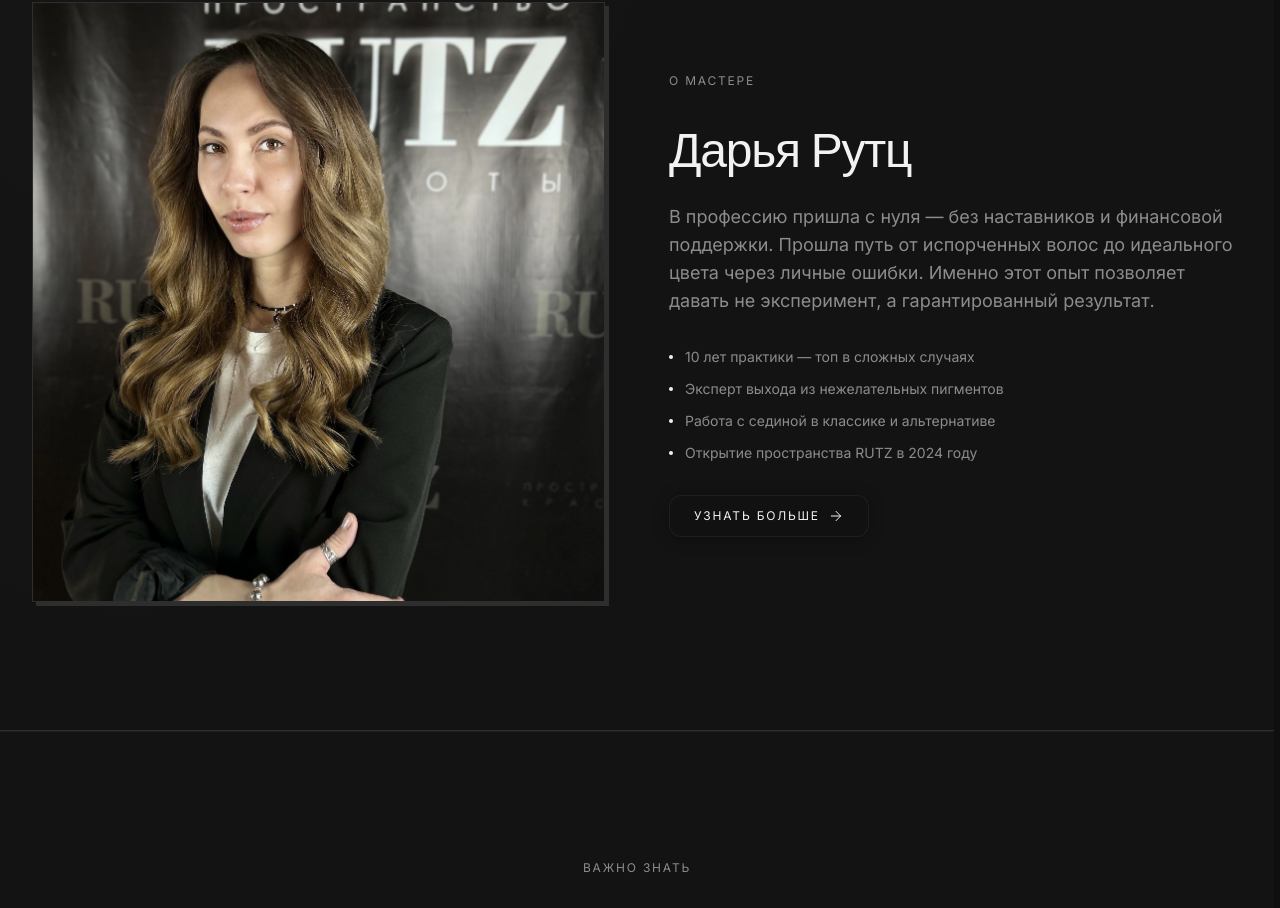
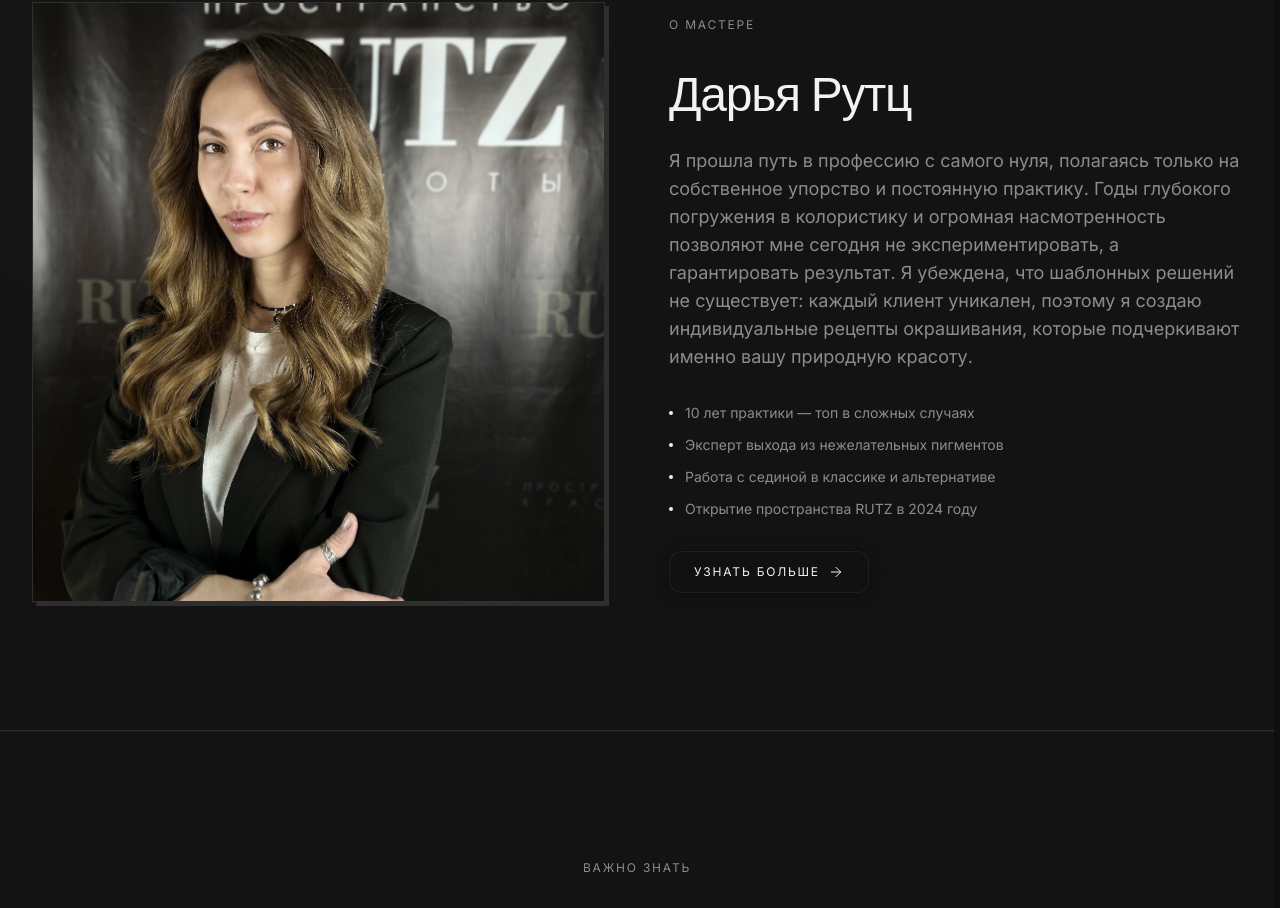
Before and after one commit to dmnbugaev/Rutz, a Next.js app: page / in a window 1280 px wide. Shown: the part 935-1843 px from the top of the page. Built offline with nearby package versions, Linux system fonts and the light colour scheme; a web font is replaced by a local one.

Commit message:
изменил текст

```diff
--- a/app/page.tsx
+++ b/app/page.tsx
@@ -124,9 +124,12 @@ export default function HomePage() {
                   Дарья Рутц
                 </h2>
                 <p className="text-base sm:text-lg text-muted-foreground leading-relaxed">
-                  В профессию пришла с нуля — без наставников и финансовой поддержки.
-                  Прошла путь от испорченных волос до идеального цвета через личные ошибки.
-                  Именно этот опыт позволяет давать не эксперимент, а гарантированный результат.
+                  Я прошла путь в профессию с самого нуля, полагаясь только на собственное
+                  упорство и постоянную практику. Годы глубокого погружения в колористику
+                  и огромная насмотренность позволяют мне сегодня не экспериментировать,
+                  а гарантировать результат. Я убеждена, что шаблонных решений не существует:
+                  каждый клиент уникален, поэтому я создаю индивидуальные рецепты окрашивания,
+                  которые подчеркивают именно вашу природную красоту.
                 </p>
                 <ul className="space-y-3">
                   {[
```
